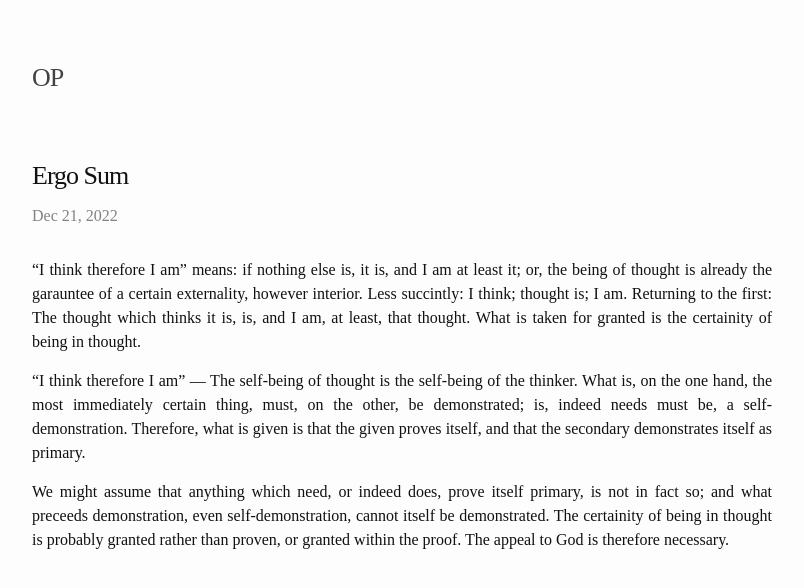
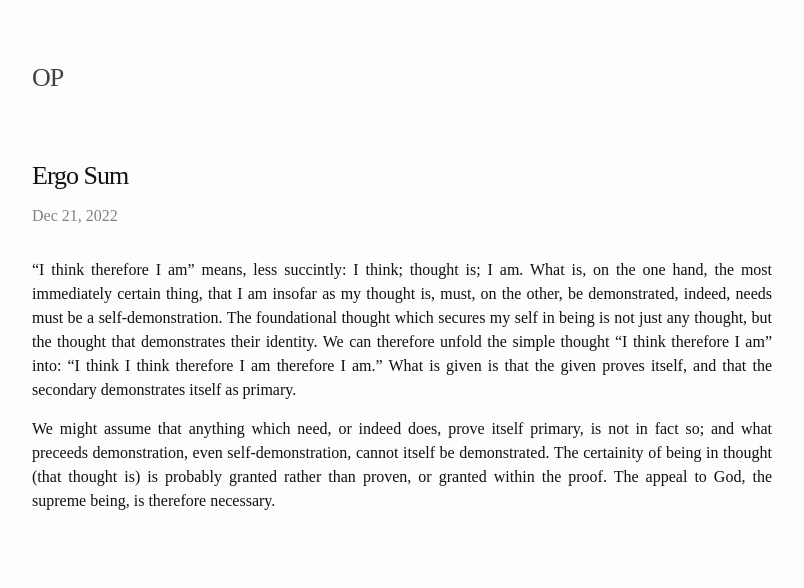
Before and after one commit to TheatrumMundi/TheatrumMundi, a Jekyll site: the page built from _posts/2022-12-21-ergo-sum.markdown, in a window 1280 px wide. Shown: the top 588 px of the page, without its empty margins (238-1042 px from the left). Built offline with Jekyll 4.4.1, drawn with Linux system fonts in a browser that asks for light colours; some web fonts are replaced.

Commit message:
Refactor content in 'Ergo Sum' post
Revised the text for clarity and conciseness, enhancing the philosophical argumentation.

```diff
--- a/_posts/2022-12-21-ergo-sum.markdown
+++ b/_posts/2022-12-21-ergo-sum.markdown
@@ -5,8 +5,6 @@ date:   2022-12-21 21:14:00 +0100
 categories: jekyll update
 ---
 
-“I think therefore I am” means: if nothing else is, it is, and I am at least it; or, the being of thought is already the garauntee of a certain externality, however interior. Less succintly: I think; thought is; I am. Returning to the first: The thought which thinks it is, is, and I am, at least, that thought. What is taken for granted is the certainity of being in thought.
+“I think therefore I am” means, less succintly: I think; thought is; I am. What is, on the one hand, the most immediately certain thing, that I am insofar as my thought is, must, on the other, be demonstrated, indeed, needs must be a self-demonstration. The foundational thought which secures my self in being is not just any thought, but the thought that demonstrates their identity. We can therefore unfold the simple thought "I think therefore I am" into: "I think I think therefore I am therefore I am." What is given is that the given proves itself, and that the secondary demonstrates itself as primary.
 
-"I think therefore I am" — The self-being of thought is the self-being of the thinker. What is, on the one hand, the most immediately certain thing, must, on the other, be demonstrated; is, indeed needs must be, a self-demonstration. Therefore, what is given is that the given proves itself, and that the secondary demonstrates itself as primary.
-
-We might assume that anything which need, or indeed does, prove itself primary, is not in fact so; and what preceeds demonstration, even self-demonstration, cannot itself be demonstrated. The certainity of being in thought is probably granted rather than proven, or granted within the proof. The appeal to God is therefore necessary.
+We might assume that anything which need, or indeed does, prove itself primary, is not in fact so; and what preceeds demonstration, even self-demonstration, cannot itself be demonstrated. The certainity of being in thought (that thought is) is probably granted rather than proven, or granted within the proof. The appeal to God, the supreme being, is therefore necessary.
```
